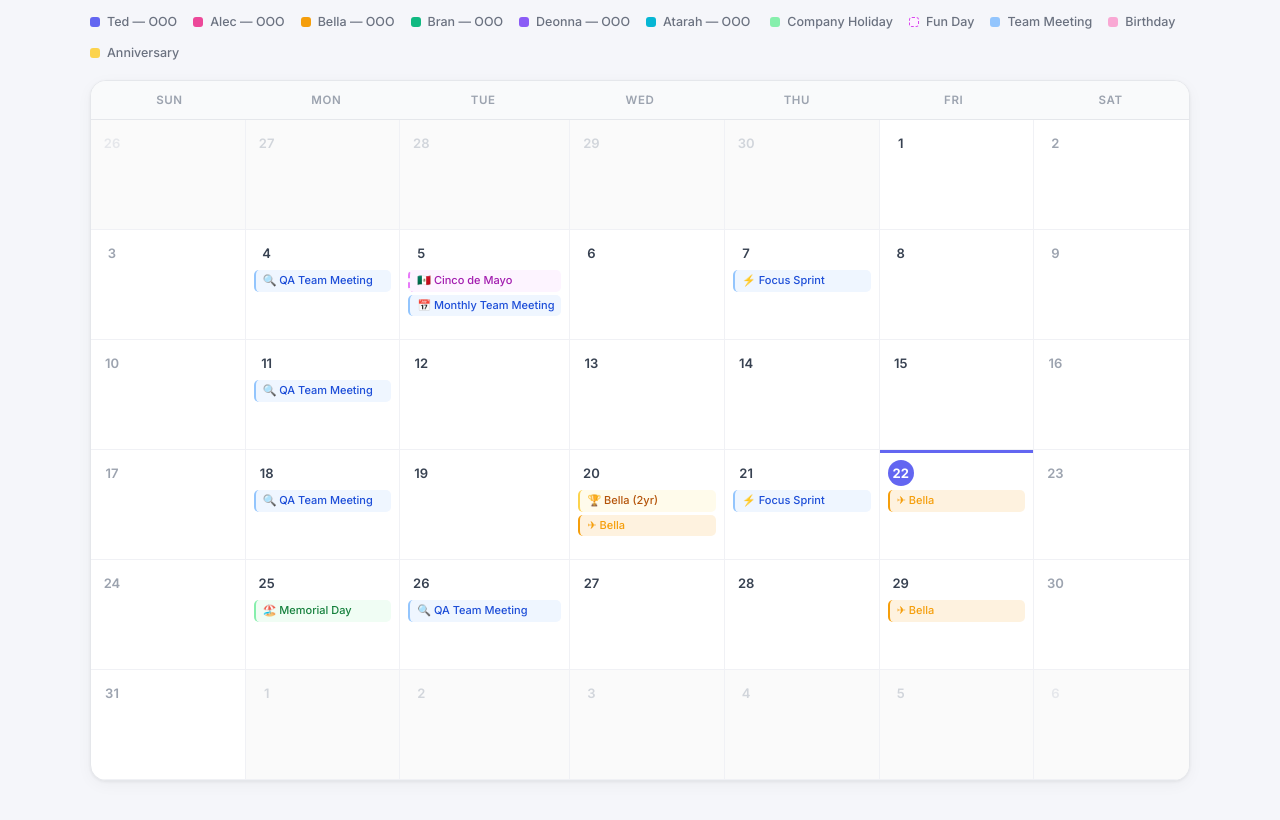
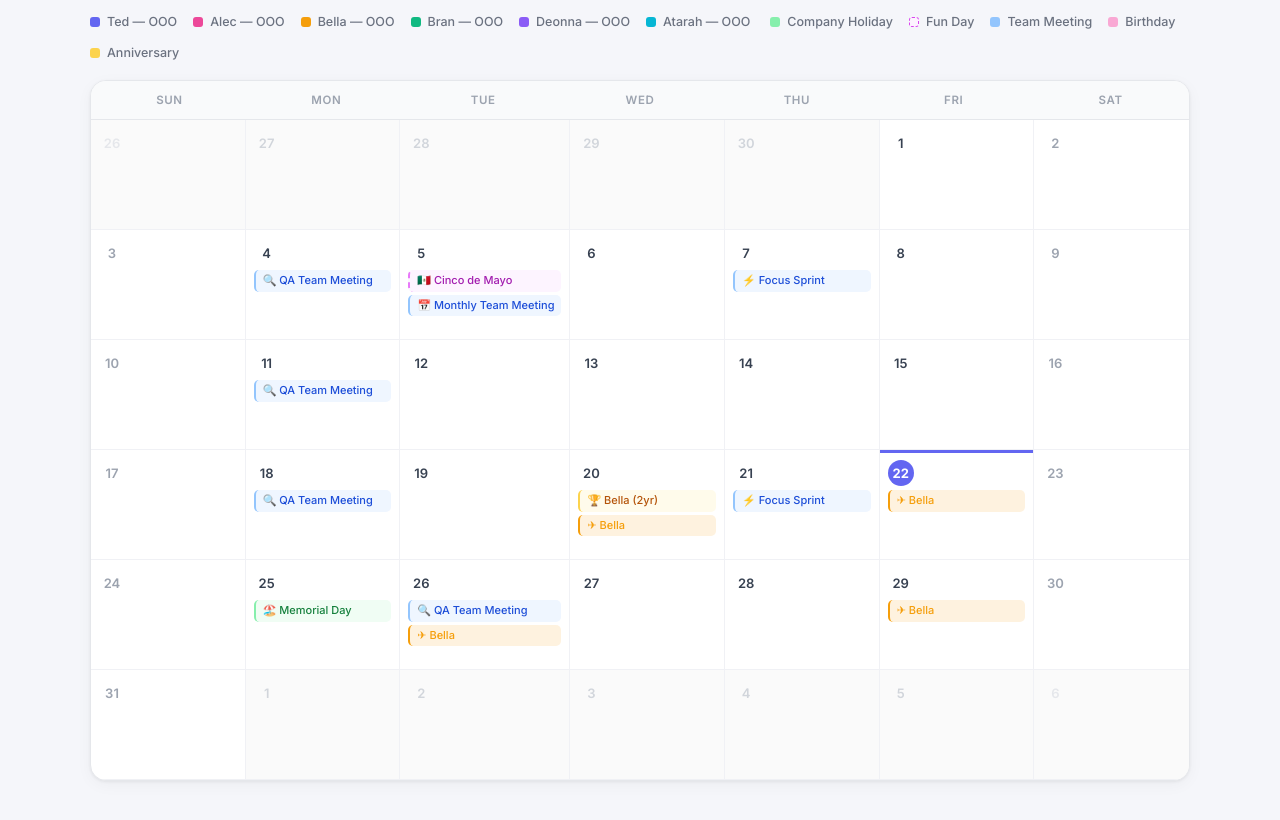
Before and after one commit to branfine-digital/qa, a plain HTML site: page index.html in a window 1280 px wide. Shown: the part 88-908 px from the top of the page. Drawn offline with Linux system fonts and the light colour scheme.

Commit message:
Update index.html

```diff
--- a/index.html
+++ b/index.html
@@ -262,6 +262,7 @@ const EVENTS = [
   { type: 'ooo', person: 'Bella', start: '2026-04-17', end: '2026-04-17' },
   { type: 'ooo', person: 'Bella', start: '2026-05-20', end: '2026-05-20' },
   { type: 'ooo', person: 'Bella', start: '2026-05-22', end: '2026-05-22' },
+  { type: 'ooo', person: 'Bella', start: '2026-05-26', end: '2026-05-26' },
   { type: 'ooo', person: 'Bella', start: '2026-05-29', end: '2026-05-29' },
   { type: 'ooo', person: 'Bran',  start: '2026-07-07', end: '2026-07-10' },
   { type: 'ooo', person: 'Bran',  start: '2027-03-01', end: '2027-03-05' },
```
